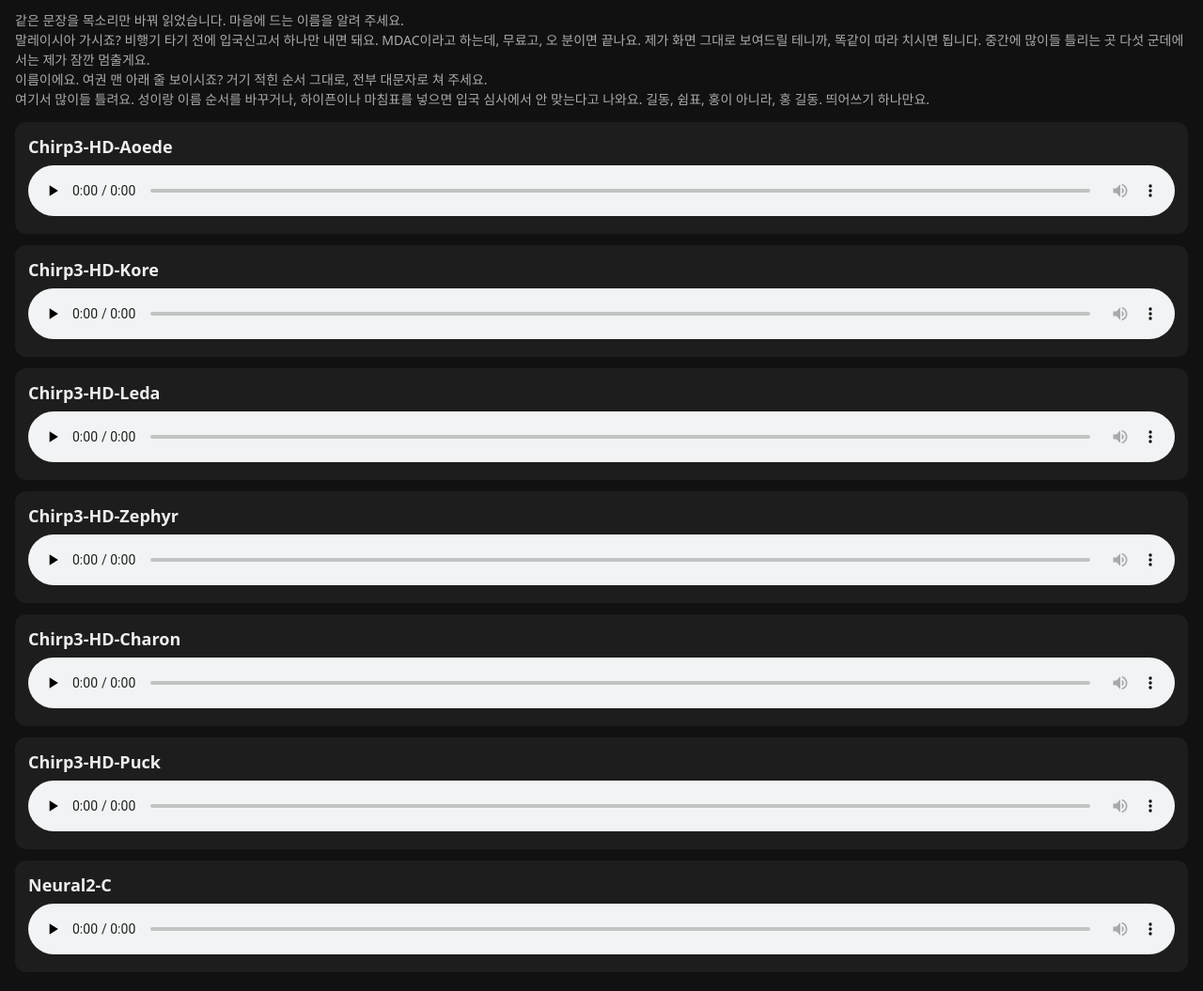
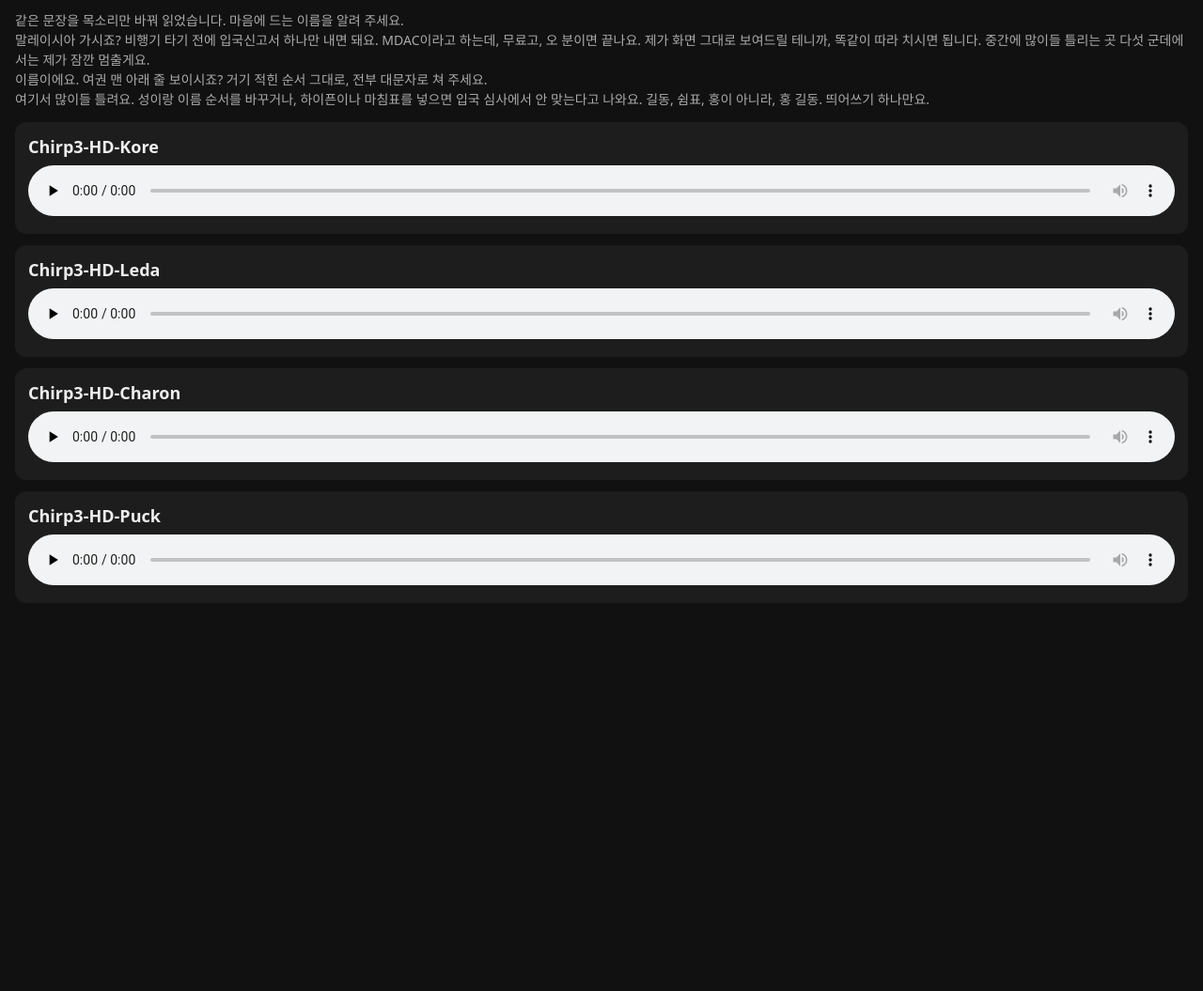
Before and after one commit to grakoreakim-lgtm/bloom-sydney, a website: page follow-done/voices/ko/index.html in a window 1280 px wide. Shown: the part 61-1116 px from the top of the page at 94% size. After the commit the page ends 800 px from the top, so only its background shows below. Drawn offline with Linux system fonts and the light colour scheme.

Commit message:
Voice samples (ko)

```diff
--- a/follow-done/voices/ko/index.html
+++ b/follow-done/voices/ko/index.html
@@ -1,11 +1,8 @@
 <!doctype html><html lang="ko"><head><meta charset="utf-8"><meta name="viewport" content="width=device-width,initial-scale=1"><title>Voice samples</title>
 <style>body{font-family:system-ui,sans-serif;margin:0;padding:16px;background:#111;color:#eee}h1{font-size:20px}.v{background:#1d1d1d;border-radius:12px;padding:14px;margin:12px 0}.n{font-weight:700;font-size:18px;margin-bottom:8px}audio{width:100%}p{color:#aaa;font-size:14px;line-height:1.5}</style></head><body>
 <h1>목소리 샘플 (ko)</h1><p>같은 문장을 목소리만 바꿔 읽었습니다. 마음에 드는 이름을 알려 주세요.<br>말레이시아 가시죠? 비행기 타기 전에 입국신고서 하나만 내면 돼요. MDAC이라고 하는데, 무료고, 오 분이면 끝나요. 제가 화면 그대로 보여드릴 테니까, 똑같이 따라 치시면 됩니다. 중간에 많이들 틀리는 곳 다섯 군데에서는 제가 잠깐 멈출게요.<br>이름이에요. 여권 맨 아래 줄 보이시죠? 거기 적힌 순서 그대로, 전부 대문자로 쳐 주세요.<br>여기서 많이들 틀려요. 성이랑 이름 순서를 바꾸거나, 하이픈이나 마침표를 넣으면 입국 심사에서 안 맞는다고 나와요. 길동, 쉼표, 홍이 아니라, 홍 길동. 띄어쓰기 하나만요.</p>
-<div class="v"><div class="n">Chirp3-HD-Aoede</div><audio controls preload="none" src="ko-KR-Chirp3-HD-Aoede.mp3"></audio></div>
 <div class="v"><div class="n">Chirp3-HD-Kore</div><audio controls preload="none" src="ko-KR-Chirp3-HD-Kore.mp3"></audio></div>
 <div class="v"><div class="n">Chirp3-HD-Leda</div><audio controls preload="none" src="ko-KR-Chirp3-HD-Leda.mp3"></audio></div>
-<div class="v"><div class="n">Chirp3-HD-Zephyr</div><audio controls preload="none" src="ko-KR-Chirp3-HD-Zephyr.mp3"></audio></div>
 <div class="v"><div class="n">Chirp3-HD-Charon</div><audio controls preload="none" src="ko-KR-Chirp3-HD-Charon.mp3"></audio></div>
 <div class="v"><div class="n">Chirp3-HD-Puck</div><audio controls preload="none" src="ko-KR-Chirp3-HD-Puck.mp3"></audio></div>
-<div class="v"><div class="n">Neural2-C</div><audio controls preload="none" src="ko-KR-Neural2-C.mp3"></audio></div>
 </body></html>
```
Also changed, not shown: 4 other files.
